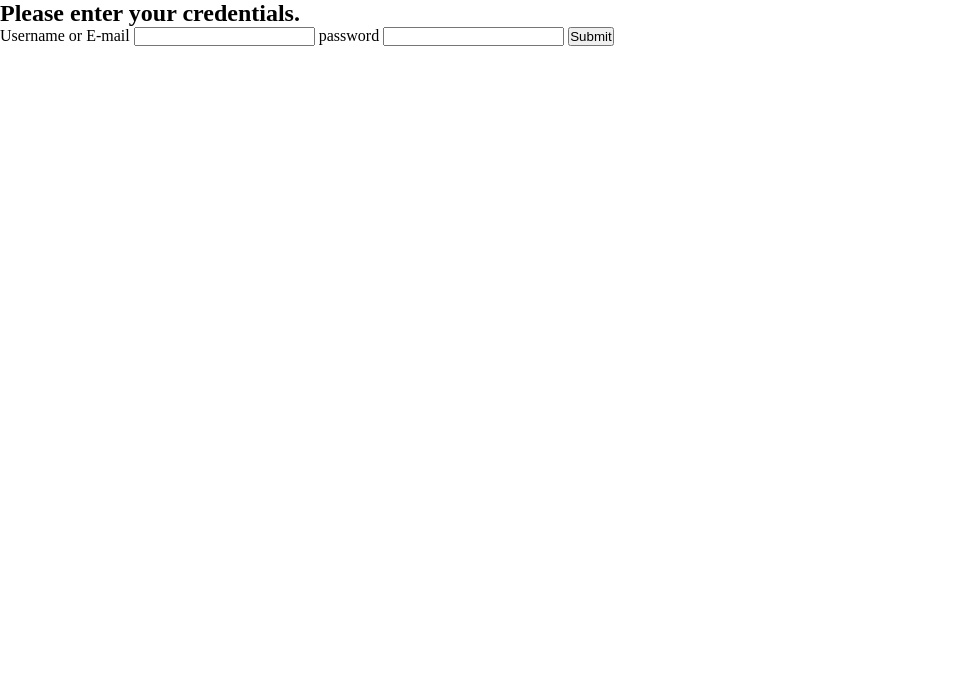
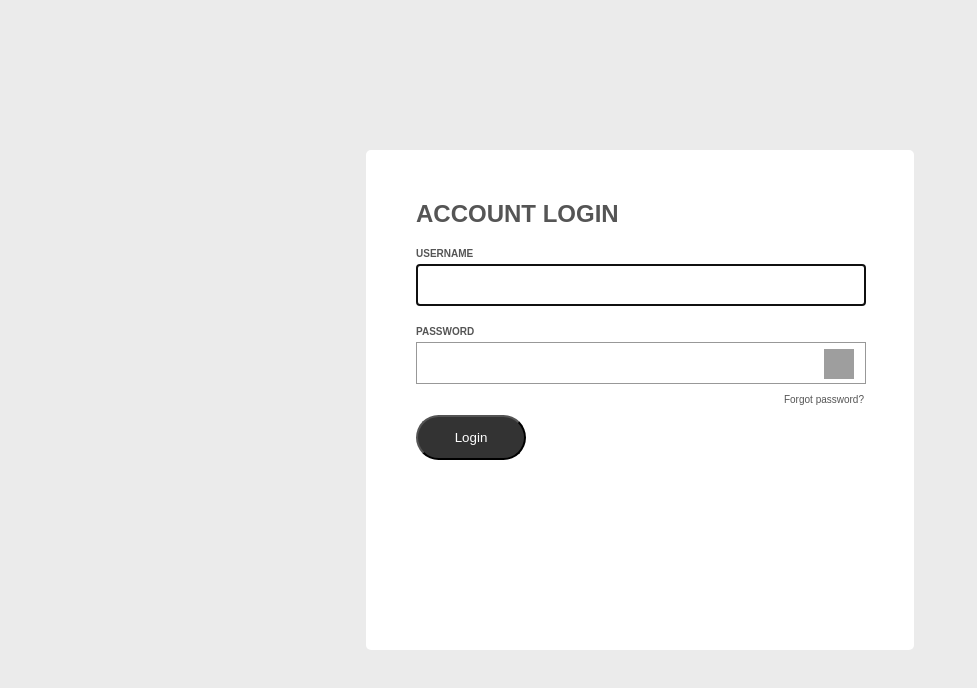
Before and after one commit to DownTownScarf7/placeholder, a plain HTML site: page public/login/login.html in a window 1280 px wide. Shown: the whole page, without its empty margins (0-977 px from the left). Drawn offline with Linux system fonts and the light colour scheme; grey boxes are pictures that could not be loaded.

Commit message:
feat(master): Copy-pasta login page

```diff
--- a/public/login/login.css
+++ b/public/login/login.css
@@ -1,4 +1,89 @@
 * {
+  padding: 0;
   margin: 0;
-  padding: 0;
+  font-family: 'Montserrat', sans-serif;
+  color: #555555;
 }
+
+#main {
+  display: flex;
+  background: #EBEBEB;
+  flex-direction: column;
+  width: 100%;
+  height: 100vh;
+}
+
+form {
+  display: flex;
+  background: #ffffff;
+  padding: 50px;
+  border-radius: 5px;
+  flex-direction: column;
+  align-self: center;
+  margin: auto;
+  width: 35%;
+  min-width: 250px;
+  height: 50%;
+}
+
+label {
+  margin-top: 20px;
+  margin-bottom: 5px;
+  font-size: 10px;
+  font-weight: bold;
+}
+
+#submit {
+  background: #333333;
+  width: 110px;
+  height: 45px;
+  border-radius: 30px;
+  align-self: flex-start;
+  color: #ffffff;
+}
+
+#submit:focus {
+  outline: none;
+}
+
+#container {
+  position: relative;
+}
+
+img {
+  width: 30px;
+  height: 30px;
+  min-height: 30px;
+  position: absolute;
+  right: 10px;
+  top: 7px;
+}
+
+input {
+  border: 1px solid rgba(50, 50, 50, 0.5);
+  width: 100%;
+  height: 40px;
+  font-size: 20px;
+}
+
+input:focus {
+  border: 1px solid rgba(0, 255, 0, 0.8);
+}
+
+a {
+  align-self: flex-end;
+  font-size: 10px;
+  text-decoration: none;
+  margin: 10px 0;
+}
+
+a:visited {
+  text-decoration: none;
+}
+
+a:hover {
+  text-decoration: none;}
+
+a:active {
+  text-decoration: none;
+}
--- a/public/login/login.html
+++ b/public/login/login.html
@@ -9,18 +9,18 @@
   <script type="text/javascript" src="/public/login/login.js"></script>
 </head>
 <body>
-  <div>
-    <h2 class="h2">
-      Please enter your credentials.
-    </h2>
-    <form id="form">
-      <span>Username or E-mail</span>
-      <input id="username" type="text" required>
-      <span>password</span>
-      <input id="password" type="password" required>
-      <button id="submit" type="button">
-        Submit
-      </button>
+  <div id="main">
+    <form>
+      <h2>ACCOUNT LOGIN</h2>
+      <label for="username">USERNAME</label>
+      <input id="username" type="text" name="username" autofocus required>
+      <label for="password">PASSWORD</label>
+      <div id="container">
+        <input id="password" type="password" name="password" required>
+        <img id="show" src="https://cdn3.iconfinder.com/data/icons/show-and-hide-password/100/show_hide_password-07-512.png">
+      </div>
+      <a href="http://bfy.tw/ItKf" target="_blank">Forgot password?</a>
+      <button id="submit">Login</button>
     </form>
   </div>
 </body>
--- a/public/login/login.js
+++ b/public/login/login.js
@@ -1 +1,25 @@
-console.log('JS working');
+window.onload = () => {
+  const un = document.querySelector('#username');
+  const pw = document.querySelector('#password');
+  const show = document.querySelector('img');
+
+  document.querySelector('form').addEventListener('click', event => {
+    switch (event.target) {
+      case document.querySelector('#submit'):
+        if (un.value && pw.value) {
+          event.preventDefault();
+          window.location.replace('http://localhost:8080');
+        }
+        break;
+      case show:
+        if (pw.type === 'password') {
+          pw.type = 'text';
+          show.src = 'https://cdn3.iconfinder.com/data/icons/show-and-hide-password/100/show_hide_password-08-512.png';
+        } else {
+          pw.type = 'password';
+          show.src = 'https://cdn3.iconfinder.com/data/icons/show-and-hide-password/100/show_hide_password-07-512.png';
+        }
+        break;
+    }
+  });
+}
```
